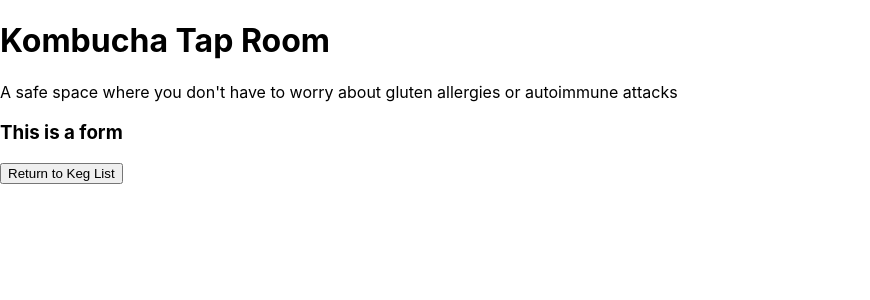
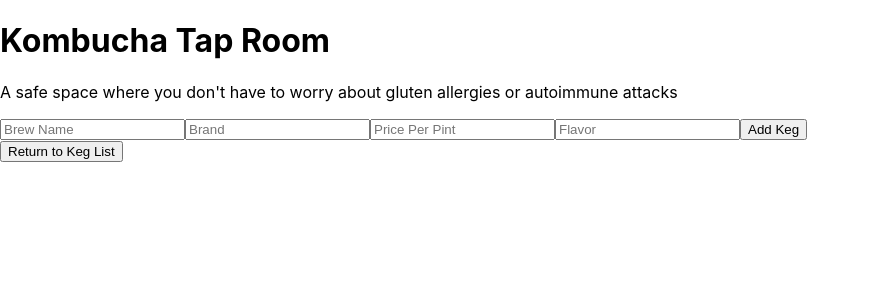
Before and after one commit to spodolak/KombuchaTapRoom-Redux, a React (Create React App) app: page / in a window 1280 px wide. Both pictures are taken after a click on the button "Add Keg". Shown: the top 300 px of the page, without its empty margins (0-870 px from the left). Built offline with nearby package versions, Linux system fonts and the light colour scheme.

Commit message:
add form fields to NewKegForm.js

```diff
--- a/src/components/NewKegForm.js
+++ b/src/components/NewKegForm.js
@@ -1,9 +1,37 @@
 import React from "react";
+import { v4 } from 'uuid';
 
 function NewKegForm(props) {
+
+  function handleNewKegFormSubmission(event) {
+    event.preventDefault();
+    console.log(event.target.name.value);
+    console.log(event.target.brand.value);
+    console.log(event.target.price.value);
+    console.log(event.target.flavor.value);
+  }
+
   return(
     <React.Fragment>
-      <h3>This is a form</h3>
+      <form onSubmit={handleNewKegFormSubmission}>
+        <input
+          type='text'
+          name='name'
+          placeholder='Brew Name' />
+        <input
+          type='text'
+          name='brand'
+          placeholder='Brand' />
+        <input
+          type='text'
+          name='price'
+          placeholder='Price Per Pint' />
+        <input
+          type='text'
+          name='flavor'
+          placeholder='Flavor' />
+        <button type='submit'>Add Keg</button>
+      </form>
     </React.Fragment>
   );
 }
```
